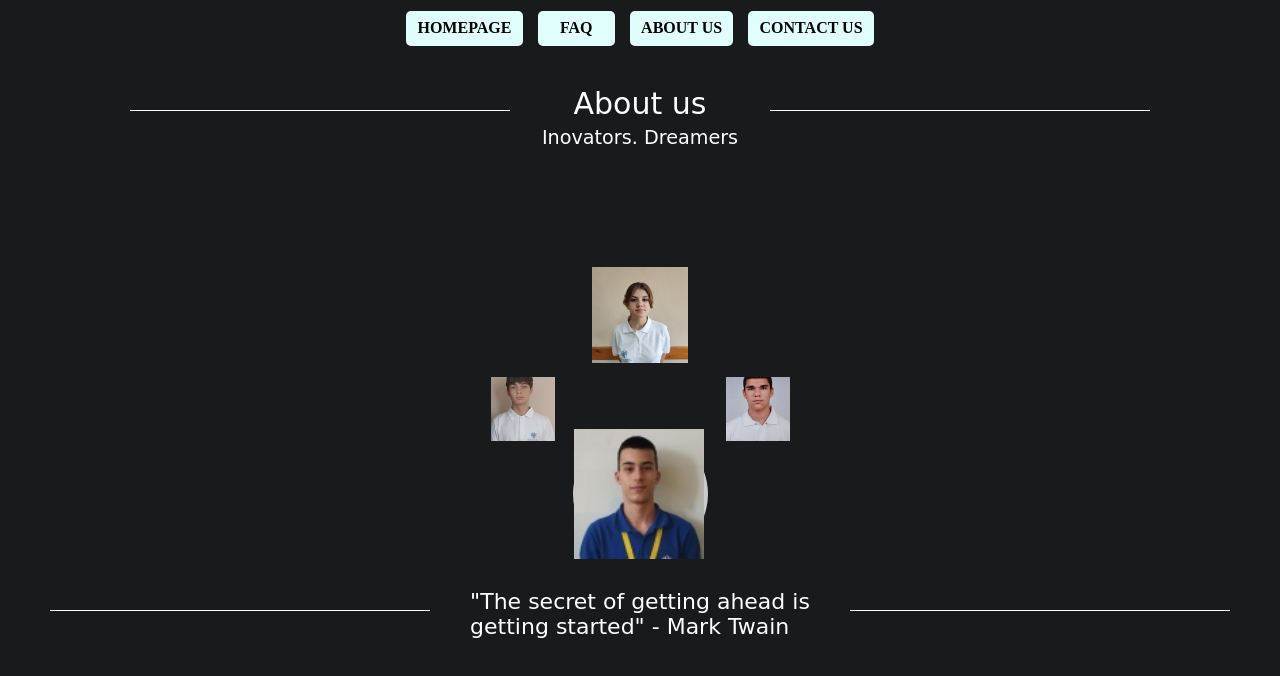
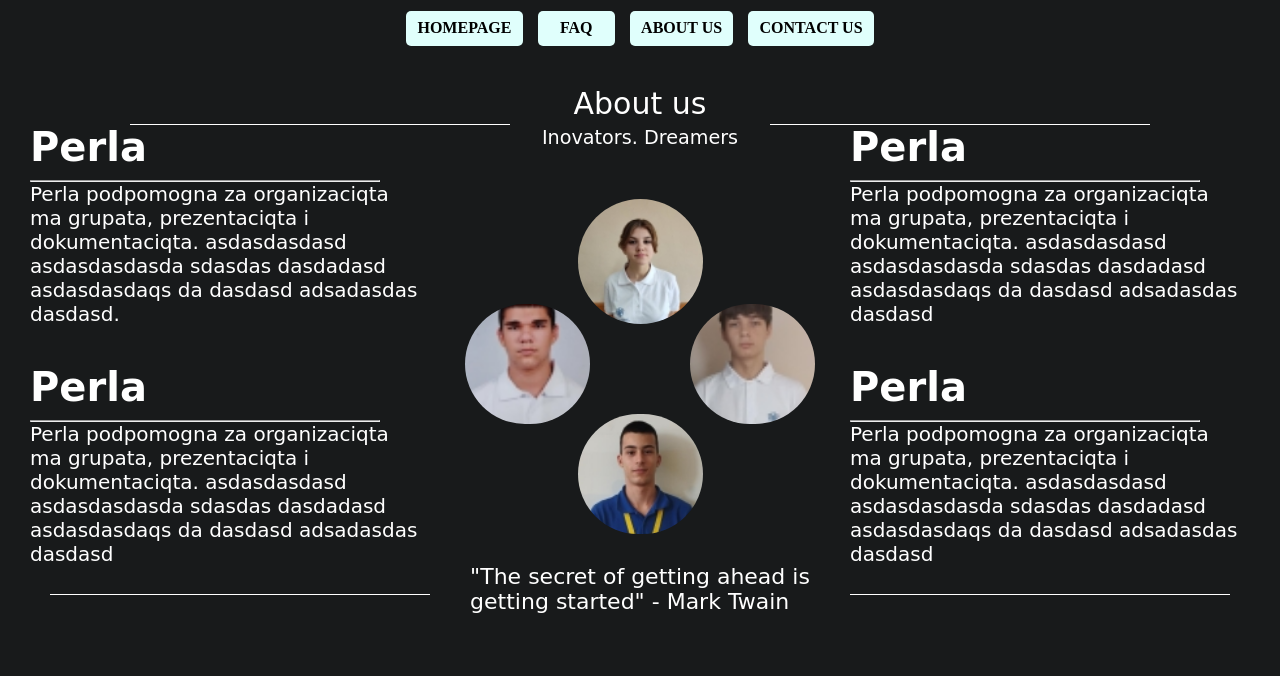
Before and after one commit to PKHristova22/shkembe-chorba, a plain HTML site: page pages/AboutUs.html in a window 1280 px wide. Drawn offline with Linux system fonts and the light colour scheme.

Commit message:
About Us renew 2

```diff
--- a/pages/AboutUs.html
+++ b/pages/AboutUs.html
@@ -43,15 +43,37 @@
         Inovators. Dreamers
     </div>
     <div class="Infos">
+      <div class="text1-1">
+       <h1>Perla</h1>
+       <hr>
+    <p>Perla podpomogna za organizaciqta ma grupata, prezentaciqta i dokumentaciqta. asdasdasdasd asdasdasdasda sdasdas dasdadasd asdasdasdaqs da  dasdasd adsadasdas dasdasd.</p>
+      </div>
+      <div class="text1-2">
+        <h1>Perla</h1>
+        <hr>
+     <p>Perla podpomogna za organizaciqta ma grupata, prezentaciqta i dokumentaciqta. asdasdasdasd asdasdasdasda sdasdas dasdadasd asdasdasdaqs da  dasdasd adsadasdas dasdasd</p>
+       </div>
+       <div class="text1-3">
+        <h1>Perla</h1>
+        <hr>
+     <p>Perla podpomogna za organizaciqta ma grupata, prezentaciqta i dokumentaciqta. asdasdasdasd asdasdasdasda sdasdas dasdadasd asdasdasdaqs da  dasdasd adsadasdas dasdasd</p>
+       </div>
+       <div class="text1-4">
+        <h1>Perla</h1>
+        <hr>
+     <p>Perla podpomogna za organizaciqta ma grupata, prezentaciqta i dokumentaciqta. asdasdasdasd asdasdasdasda sdasdas dasdadasd asdasdasdaqs da  dasdasd adsadasdas dasdasd</p>
+       </div>
     <div class="infos">
-        <div class="info1"><img src="../images/perla.jpg" class="Perla"></div>
+
+    <div class="info1"></div>
+
     </div>
     <div class="infos2">
-        <div class="info3"><img class="simeon" src="../images/simo.jpg"> </div>
-        <div class="info4"><img src="../images/rashkov.jpg" class="rashkow"></div>
+        <div class="info3"></div>
+        <div class="info4"></div>
     </div>
     <div class="infos3">
-        <div class="info2"><img src="../images/nedko.jpg" class="nedko"></div>
+        <div class="info2"></div>
 </div>
     </div>
 
--- a/styles/AboutUs.css
+++ b/styles/AboutUs.css
@@ -22,7 +22,7 @@ body{
     background: white;
     position: absolute;
     left: 130px;
-    top:110px;
+    top:124px;
 }
 .aboutus::after{
     content:"";
@@ -32,7 +32,7 @@ body{
     background: white;
     position: absolute;
     right: 130px;
-    top:110px;
+    top:124px;
 }
 .ino{
     display: flex;
@@ -51,15 +51,21 @@ body{
     gap: 400px;
 }
 .info1{
-    width: 135px;
-    height: 130px;
-    background-image: url("../images/profilepicturev2.jpg");
+    display: flex;
+    justify-content: center;
+    align-items: center;
+    flex-direction: column;
+    width: 125px;
+    height: 125px;
+    background-image: url("../images/perla.jpg");
     background-size: cover;
     justify-content: center;
     border-radius: 200px;
     text-align: center;
     transition: 0.2s;
+    position: relative;
 }
+
 .infos3{
     display: flex;
     justify-content: center;
@@ -70,16 +76,13 @@ body{
     margin-top: -10px;
 }
 .info2{
-   background-image: url("../images/profilepicturev2\ \(2\).jpg");
-    background-size:cover ;
-    background-color: rgb(202, 203, 204);
-    display: flex;
+    background-image: url("../images/nedko.jpg");
+    background-size: cover;
     justify-content: center;
-    width: 135px;
-    height: 130px;
+    width: 125px;
+    height: 120px;
     border-radius: 200px;
     text-align: center;
-    color: white;
     transition: 0.2s;
 }
 
@@ -93,20 +96,20 @@ body{
     margin-top: -20px;
 }
 .info3{
-    background-image: url("../images/profilepicturev2\ \(1\).jpg");
+    background-image: url("../images/rashkov.jpg");
     background-size: cover;
-    width: 135px;
-    height: 130px;
+    width: 125px;
+    height: 120px;
     border-radius: 200px;
     text-align: center;
     color: white;
     transition: 0.2s;
 }
 .info4{
-    background-image: url("../images/055b5652-706e-4f8e-87b2-a820b5a37480.jpg");
+    background-image: url("../images/simo.jpg");
     background-size: cover;
-    width: 135px;
-    height: 130px;
+    width: 125px;
+    height: 120px;
     border-radius: 200px;
     text-align: center;
     color: white;
@@ -132,7 +135,7 @@ body{
     background: white;
     position: absolute;
     left: 50px;
-    top:610px;
+    top:594px;
 }
 .Quote::after{
     content:"";
@@ -142,7 +145,7 @@ body{
     background: white;
     position: absolute;
     right: 50px;
-    top:610px;
+    top:594px;
     justify-content: center;
 }
 
@@ -174,7 +177,7 @@ body{
 .info1::before{
     display: flex;
     justify-content: center;
-    margin-top: 50px;
+    margin-top: 20px;
     content:"Perla Hristova";
     opacity: 0;
     color: white;
@@ -186,11 +189,11 @@ body{
 .info1::after{
     display: flex;
     justify-content: center;
-
     content:"Scrum";
     opacity: 0;
     color: white;
 }
+
 .info1:hover:after{
 
     opacity: 1;
@@ -204,17 +207,17 @@ body{
     color: white;
 }
 .info2:hover:before{
+    opacity: 1;
 
-    opacity: 1;
 }
 .info2::after{
     display: flex;
     justify-content: center;
-
     content:"Designer";
     opacity: 0;
     color: white;
 }
+
 .info2:hover:after{
 
     opacity: 1;
@@ -266,3 +269,95 @@ body{
 .info4:hover:after{
     opacity: 1;
 }
+
+.text1-1{
+    position: absolute;
+    width: 390px;
+    color: white;
+    margin-top: -75px;
+    margin-left: 30px;
+    font-family: 'Comfortaa', cursive;
+}
+.text1-1 h1{
+    font-size: 40px;
+    margin-bottom: 10px;
+    font-family: 'Comfortaa', cursive;
+}
+.text1-1 hr{
+    width: 350px;
+}
+.text1-1 p{
+    font-family: 'Comfortaa', cursive;
+    font-size: 20px;
+
+}
+.text1-2{
+    position: absolute;
+    width: 390px;
+    height: 160px;
+    color: white;
+    margin-top: 165px;
+    margin-left: 30px;
+    font-family: 'Comfortaa', cursive;
+}
+.text1-2 h1{
+    font-size: 40px;
+    margin-bottom: 10px;
+    font-family: 'Comfortaa', cursive;
+}
+.text1-2 hr{
+    width: 350px;
+}
+.text1-2 p{
+    font-family: 'Comfortaa', cursive;
+    font-size: 20px;
+
+}
+.text1-3{
+    position: absolute;
+    width: 390px;
+    color: white;
+    margin-top: -75px;
+    margin-left: 850px;
+    font-family: 'Comfortaa', cursive;
+}
+.text1-3 h1{
+    font-size: 40px;
+    margin-bottom: 10px;
+    font-family: 'Comfortaa', cursive;
+}
+.text1-3 hr{
+    width: 350px;
+}
+.text1-3 p{
+    font-family: 'Comfortaa', cursive;
+    font-size: 20px;
+
+}
+.text1-1 p{
+    font-family: 'Comfortaa', cursive;
+    font-size: 20px;
+
+}
+.text1-4{
+    position: absolute;
+    width: 390px;
+    height: 160px;
+    color: white;
+    margin-top: 165px;
+    margin-left: 850px;
+    font-family: 'Comfortaa', cursive;
+}
+.text1-4 h1{
+    font-size: 40px;
+    margin-bottom: 10px;
+    font-family: 'Comfortaa', cursive;
+}
+.text1-4 hr{
+    width: 350px;
+}
+.text1-4 p{
+    font-family: 'Comfortaa', cursive;
+    font-size: 20px;
+
+}
```
Also changed, not shown: images/png-transparent-github-git-hub-repository-social-icons-circular-color-icon.png (added), images/pngimg.com - github_PNG83.png (added).
